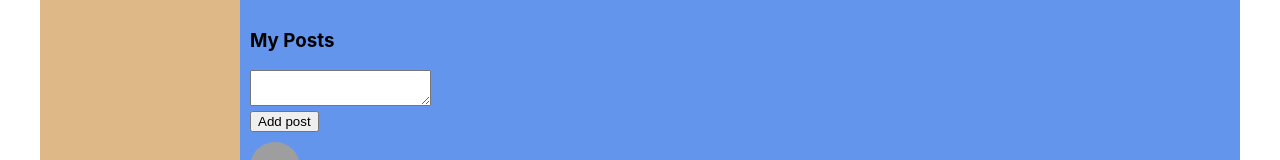
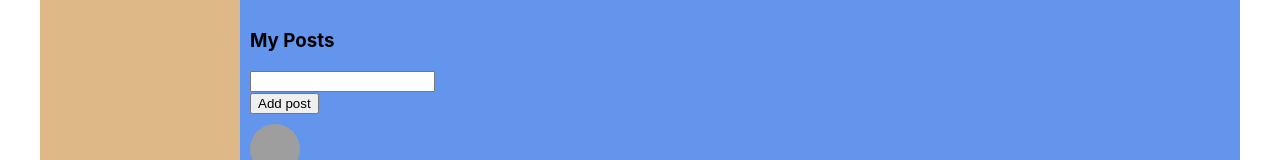
Before and after one commit to vladward/sn-app, a React (Create React App) app: page /profile in a window 1280 px wide. Shown: the part 554-714 px from the top of the page. Built offline with nearby package versions, Linux system fonts and the light colour scheme; grey boxes are pictures that could not be loaded.

Commit message:
feat: add addPost button logic

```diff
--- a/src/components/Profile/MyPosts/MyPosts.tsx
+++ b/src/components/Profile/MyPosts/MyPosts.tsx
@@ -1,26 +1,35 @@
-import React from "react"
+import React, {createRef} from "react"
 import s from "./MyPosts.module.css"
 import Post from "./Post/Post"
 import {ProfileType} from "../Profile";
 
 type MyPostsType = {
     posts: Array<ProfileType>
+    addPost: (postMessage: any) => void
 }
 
 const MyPosts = (props: MyPostsType) => {
+    let newPostElement = createRef<HTMLInputElement>()
+    let postsElements = props.posts.map( p => <Post message={p.message} likeCount={p.likeCount} id={p.id}/> )
+
+    const addPost = () => {
+        let text = newPostElement.current
+        props.addPost(text)
+    }
+
     return (
         <div className={s.postsBlock}>
             <h3>My Posts</h3>
             <div>
                 <div>
-                    <textarea></textarea>
+                    <input ref={newPostElement}></input>
                 </div>
                 <div>
-                    <button>Add post</button>
+                    <button onClick={addPost}>Add post</button>
                 </div>
             </div>
             <div className={s.posts}>
-                {props.posts.map( p => <Post message={p.message} likeCount={p.likeCount} id={p.id}/> )}
+                {postsElements}
             </div>
         </div>
     )
```
